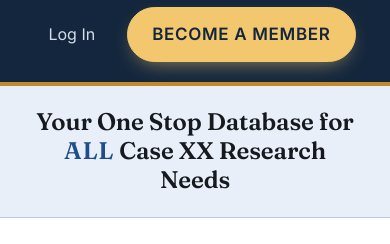
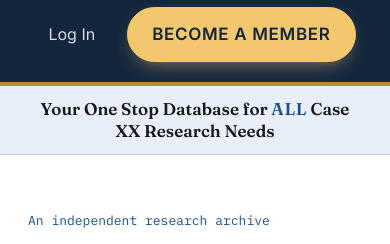
Before and after one commit to goodmansales/knife-library, a plain HTML site: page index.html in a window 390 px wide. Shown: the part 131-375 px from the top of the page. Drawn offline with Linux system fonts and the light colour scheme.

Commit message:
Add files via upload

```diff
--- a/styles.css
+++ b/styles.css
@@ -1205,19 +1205,18 @@ select.field-input { cursor: pointer; }
 .tagline-band {
   background: var(--tint);
   border-bottom: 1px solid var(--tint-border);
-  padding: 30px 0;
+  padding: 14px 0;
   text-align: center;
 }
 
 .tagline {
   font-family: var(--font-display);
-  font-size: clamp(24px, 3.4vw, 40px);
+  font-size: clamp(17px, 1.9vw, 24px);
   font-weight: 600;
-  line-height: 1.2;
-  letter-spacing: -0.005em;
+  line-height: 1.3;
   color: var(--ink);
-  margin: 0 auto;
-  max-width: 30ch;
+  margin: 0;
+  white-space: nowrap;
 }
 
 .tagline-em {
@@ -1227,6 +1226,8 @@ select.field-input { cursor: pointer; }
 
 .tagline-band + .hero { padding-top: 56px; }
 
-@media (max-width: 560px) {
-  .tagline-band { padding: 22px 0; }
+/* Phones are too narrow for one line at a readable size, so it wraps there. */
+@media (max-width: 700px) {
+  .tagline { white-space: normal; font-size: 17px; }
+  .tagline-band { padding: 12px 0; }
 }
```
